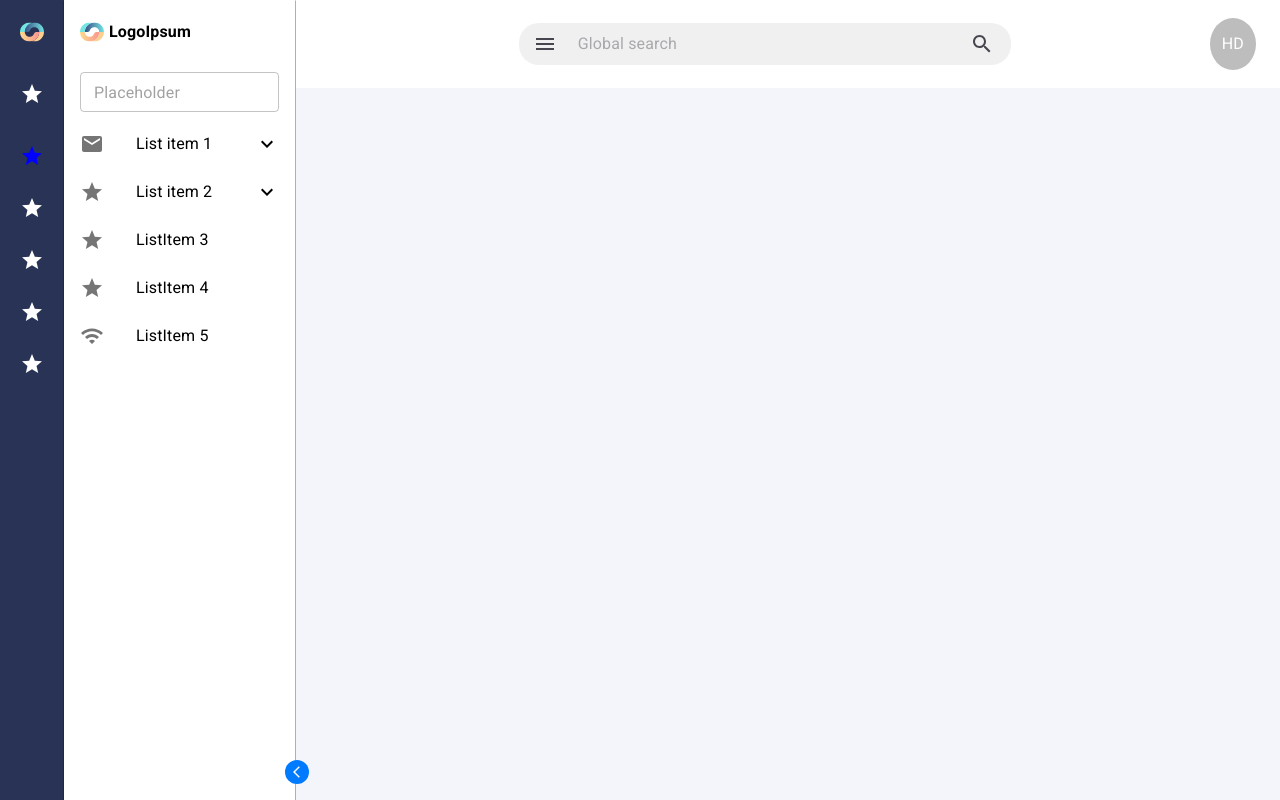
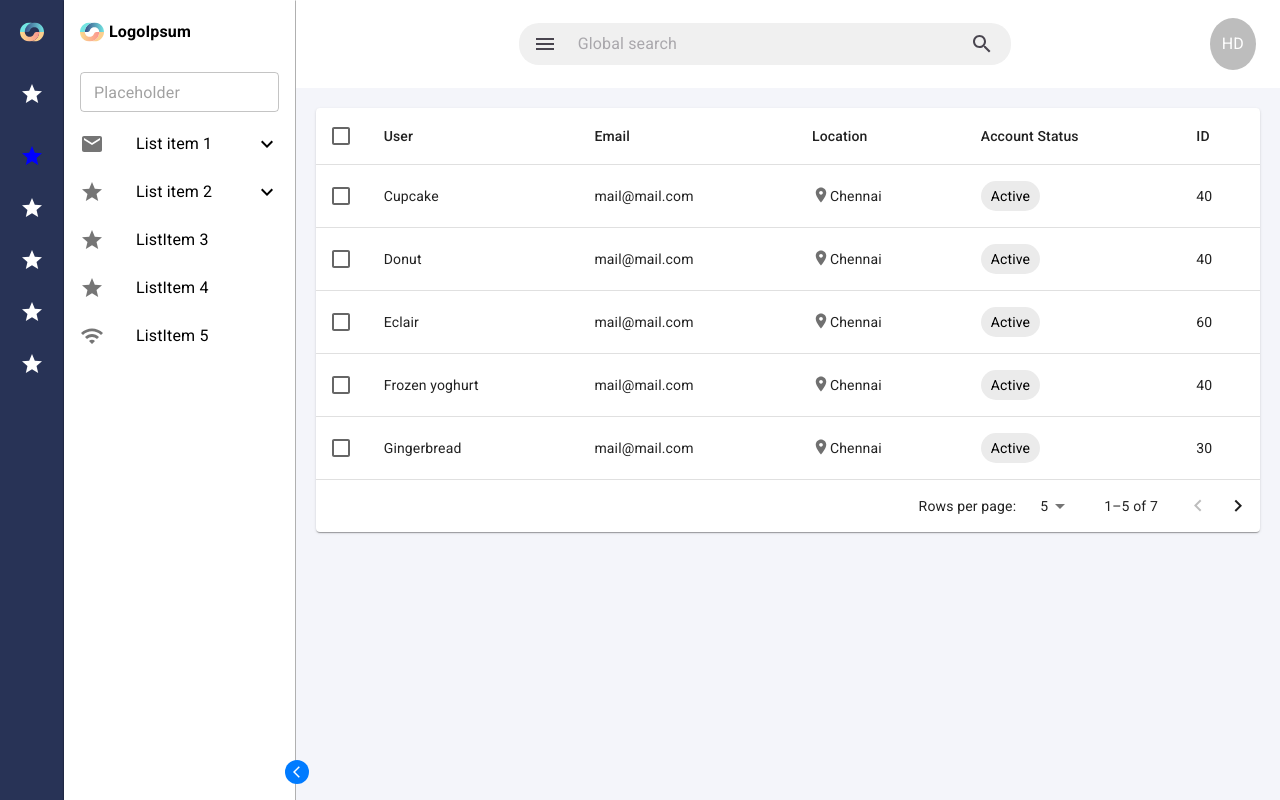
Before and after one commit to kedarlin/salesforce-screens, a React (Create React App) app: page / in a window 1280 px wide. Built offline with nearby package versions, Linux system fonts and the light colour scheme.

Commit message:
updated sidebar

```diff
--- a/package.json
+++ b/package.json
@@ -8,6 +8,7 @@
     "@fontsource/roboto": "^5.1.1",
     "@mui/icons-material": "^6.3.1",
     "@mui/material": "^6.3.1",
+    "@mui/x-data-grid": "^7.23.6",
     "cra-template": "1.2.0",
     "react": "^19.0.0",
     "react-dom": "^19.0.0",
--- /dev/null
+++ b/src/components/table.js
@@ -0,0 +1,175 @@
+import React from 'react';
+import PropTypes from 'prop-types';
+import Box from '@mui/material/Box';
+import Table from '@mui/material/Table';
+import TableBody from '@mui/material/TableBody';
+import TableCell from '@mui/material/TableCell';
+import TableContainer from '@mui/material/TableContainer';
+import TableHead from '@mui/material/TableHead';
+import TablePagination from '@mui/material/TablePagination';
+import TableRow from '@mui/material/TableRow';
+import Paper from '@mui/material/Paper';
+import Checkbox from '@mui/material/Checkbox';
+import { LocationOnSharp } from '@mui/icons-material';
+
+function createData(id, name, calories, fat, carbs, protein) {
+    return { id, name, calories, fat, carbs, protein };
+}
+
+const rows = [
+    createData(1, 'Cupcake', 'mail@mail.com', "Chennai", "Active", 40),
+    createData(2, 'Donut', 'mail@mail.com', "Chennai", "Active", 40),
+    createData(3, 'Eclair', 'mail@mail.com', "Chennai", "Active", 60),
+    createData(4, 'Frozen yoghurt', 'mail@mail.com', "Chennai", "Active", 40),
+    createData(5, 'Gingerbread', 'mail@mail.com', "Chennai", "Active", 30),
+    createData(6, 'Gingerbread', 'mail@mail.com', "Chennai", "Active", 30),
+    createData(7, 'Gingerbread', 'mail@mail.com', "Chennai", "Active", 30),
+];
+
+
+export default function DataTable() {
+    const [selected, setSelected] = React.useState([]);
+    const [page, setPage] = React.useState(0);
+    const [rowsPerPage, setRowsPerPage] = React.useState(5);
+
+    const handleSelectAllClick = (event) => {
+        if (event.target.checked) {
+            const newSelected = rows.map((n) => n.id);
+            setSelected(newSelected);
+            return;
+        }
+        setSelected([]);
+    };
+
+    const handleClick = (event, id) => {
+        const selectedIndex = selected.indexOf(id);
+        let newSelected = [];
+
+        if (selectedIndex === -1) {
+            newSelected = newSelected.concat(selected, id);
+        } else if (selectedIndex === 0) {
+            newSelected = newSelected.concat(selected.slice(1));
+        } else if (selectedIndex === selected.length - 1) {
+            newSelected = newSelected.concat(selected.slice(0, -1));
+        } else if (selectedIndex > 0) {
+            newSelected = newSelected.concat(
+                selected.slice(0, selectedIndex),
+                selected.slice(selectedIndex + 1)
+            );
+        }
+
+        setSelected(newSelected);
+    };
+
+    const handleChangePage = (event, newPage) => {
+        setPage(newPage);
+    };
+
+    const handleChangeRowsPerPage = (event) => {
+        setRowsPerPage(parseInt(event.target.value, 10));
+        setPage(0);
+    };
+
+    const isSelected = (id) => selected.indexOf(id) !== -1;
+
+    const emptyRows =
+        page > 0 ? Math.max(0, (1 + page) * rowsPerPage - rows.length) : 0;
+
+    return (
+        <Box sx={{ width: '100%' }}>
+            <Paper sx={{ width: '100%', mb: 2 }}>
+                <TableContainer>
+                    <Table
+                        sx={{ minWidth: 750 }}
+                        aria-labelledby="tableTitle"
+                        size="medium"
+                    >
+                        <TableHead>
+                            <TableRow>
+                                <TableCell padding="checkbox">
+                                    <Checkbox
+                                        color="primary"
+                                        indeterminate={
+                                            selected.length > 0 && selected.length < rows.length
+                                        }
+                                        checked={rows.length > 0 && selected.length === rows.length}
+                                        onChange={handleSelectAllClick}
+                                    />
+                                </TableCell>
+                                <TableCell>User</TableCell>
+                                <TableCell>Email</TableCell>
+                                <TableCell>Location</TableCell>
+                                <TableCell>Account Status</TableCell>
+                                <TableCell>ID</TableCell>
+                            </TableRow>
+                        </TableHead>
+                        <TableBody>
+                            {rows
+                                .slice(page * rowsPerPage, page * rowsPerPage + rowsPerPage)
+                                .map((row) => {
+                                    const isItemSelected = isSelected(row.id);
+                                    const labelId = `enhanced-table-checkbox-${row.id}`;
+
+                                    return (
+                                        <TableRow
+                                            hover
+                                            onClick={(event) => handleClick(event, row.id)}
+                                            role="checkbox"
+                                            aria-checked={isItemSelected}
+                                            tabIndex={-1}
+                                            key={row.id}
+                                            selected={isItemSelected}
+                                        >
+                                            <TableCell padding="checkbox">
+                                                <Checkbox
+                                                    color="primary"
+                                                    checked={isItemSelected}
+                                                    inputProps={{
+                                                        'aria-labelledby': labelId,
+                                                    }}
+                                                />
+                                            </TableCell>
+                                            <TableCell component="th" id={labelId} scope="row">
+                                                {row.name}
+                                            </TableCell>
+                                            <TableCell>{row.calories}</TableCell>
+                                            <TableCell>
+                                                <Box display="flex" alignContent="center">
+                                                    <LocationOnSharp sx={{ fontSize: "18px", color:"#707070" }} />
+                                                    {row.fat}
+                                                </Box>
+                                            </TableCell>
+                                            <TableCell>
+                                                <Box sx={{backgroundColor: "#ebebeb", color: "#000", borderRadius:"15px", padding: "5px 10px", width: "min-content"}}>
+                                                    {row.carbs}
+                                                </Box>
+                                            </TableCell>
+                                            <TableCell>{row.protein}</TableCell>
+                                        </TableRow>
+                                    );
+                                })}
+                            {emptyRows > 0 && (
+                                <TableRow
+                                    style={{
+                                        height: 53 * emptyRows,
+                                    }}
+                                >
+                                    <TableCell colSpan={6} />
+                                </TableRow>
+                            )}
+                        </TableBody>
+                    </Table>
+                </TableContainer>
+                <TablePagination
+                    rowsPerPageOptions={[5, 10, 25]}
+                    component="div"
+                    count={rows.length}
+                    rowsPerPage={rowsPerPage}
+                    page={page}
+                    onPageChange={handleChangePage}
+                    onRowsPerPageChange={handleChangeRowsPerPage}
+                />
+            </Paper>
+        </Box>
+    );
+}
--- a/src/pages/dashboard1.js
+++ b/src/pages/dashboard1.js
@@ -4,6 +4,7 @@ import SecondarySidebar from '../components/secondarySidebar';
 import { Box, IconButton, List } from '@mui/material';
 import Navbar from '../components/navbar';
 import { ArrowBackIos, ArrowForwardIos } from '@mui/icons-material';
+import DataTable from '../components/table';
 
 const Dashboard1 = () => {
     const [selectedIndex, setSelectedIndex] = useState(1);
@@ -61,8 +62,11 @@ const Dashboard1 = () => {
                     sx={{
                         flexGrow: 1,
                         backgroundColor: "#f4f5fa",
+                        padding: "20px"
                     }}
-                />
+                >
+                    <DataTable />
+                </Box>
             </List>
         </Box>
     );
```
Also changed, not shown: 1 other file (tests, documents, lock files or other folders).
